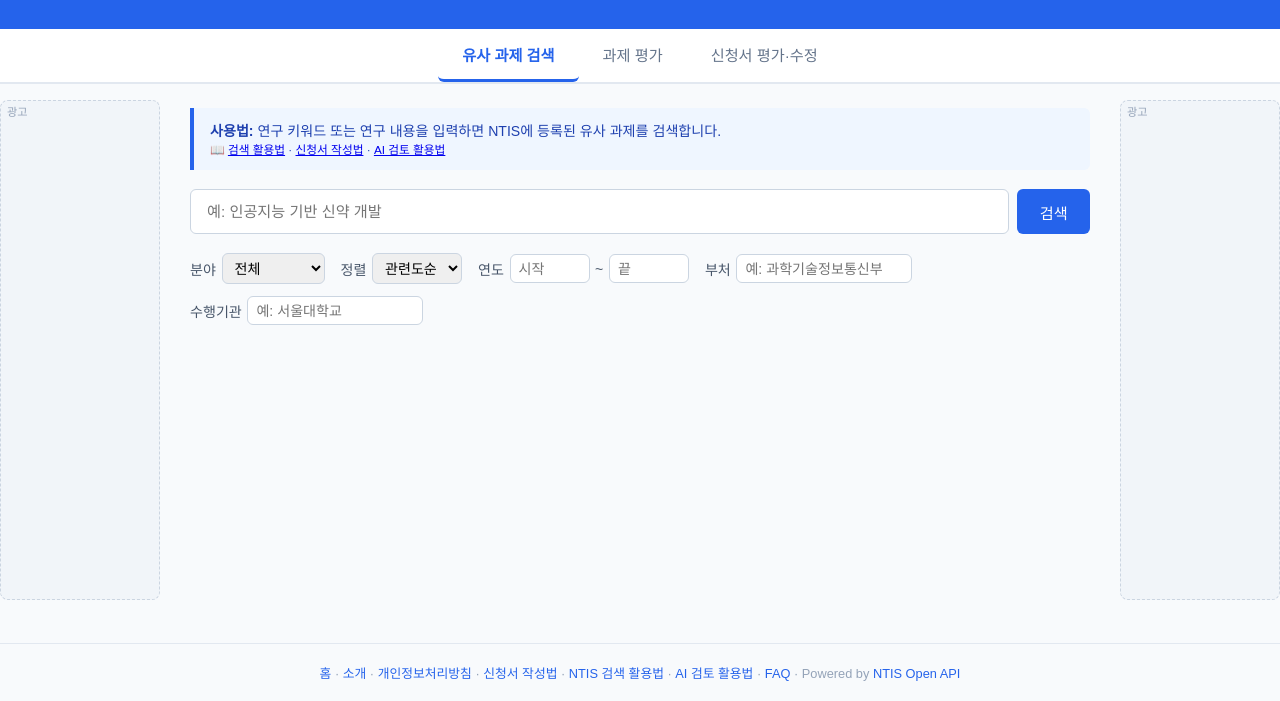
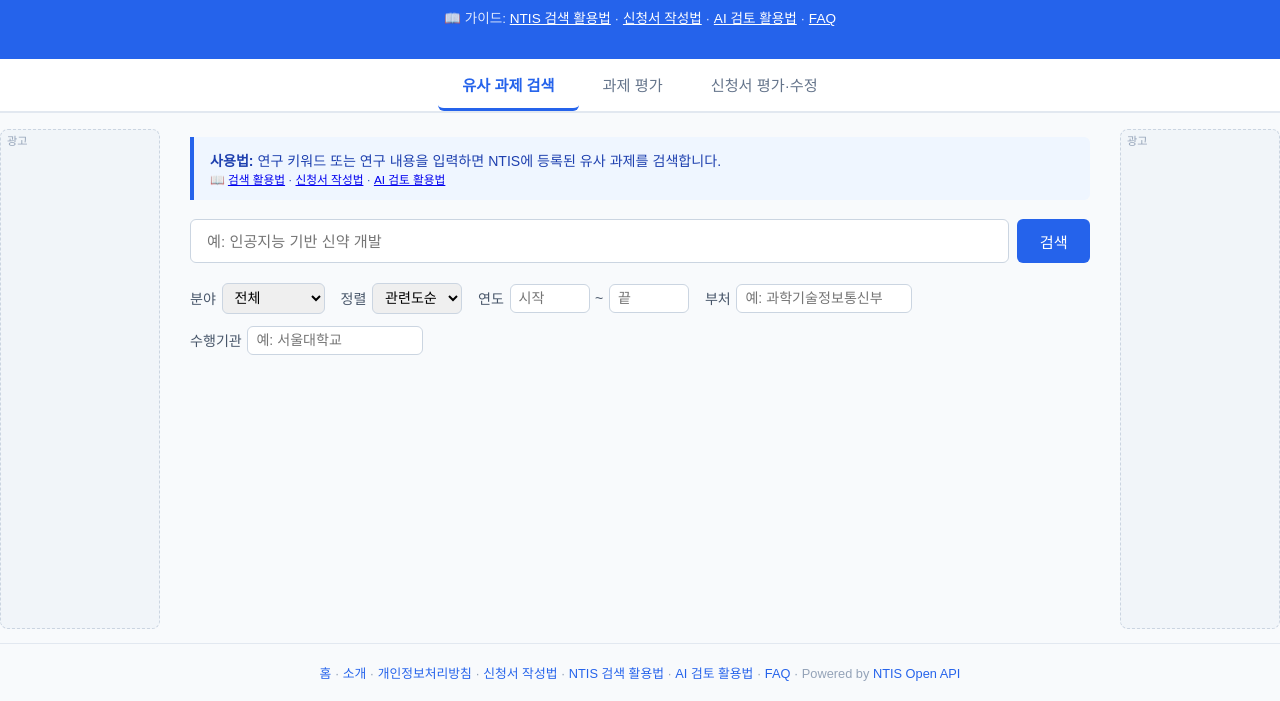
Before and after one commit to sungwooan4930/ntis-research-helper, a website: page public/index.html in a window 1280 px wide. Shown: the part 99-800 px from the top of the page. Drawn offline with Linux system fonts and the light colour scheme.

Commit message:
feat: 헤더(제목 아래)에 가이드/FAQ 네비게이션 추가
Co-Authored-By: Claude Opus 4.8 <noreply@anthropic.com>

```diff
--- a/public/index.html
+++ b/public/index.html
@@ -32,6 +32,13 @@
   <header>
     <h1>NTIS 과제 도우미</h1>
     <p class="subtitle">NTIS 유사과제 검색 · AI 과제평가 · 신청서 리뷰</p>
+    <nav class="header-guide-links">
+      📖 가이드:
+      <a href="/guide-ntis-search.html">NTIS 검색 활용법</a> ·
+      <a href="/guide-proposal.html">신청서 작성법</a> ·
+      <a href="/guide-ai-review.html">AI 검토 활용법</a> ·
+      <a href="/faq.html">FAQ</a>
+    </nav>
   </header>
 
   <!-- 데모 배너 -->
--- a/public/style.css
+++ b/public/style.css
@@ -602,3 +602,18 @@ footer a:hover {
 }
 .pagination .page-btn:disabled { cursor: default; opacity: 0.5; }
 .pagination .page-btn.active:disabled { opacity: 1; }
+
+/* ===== 헤더 가이드 네비게이션 ===== */
+.header-guide-links {
+  margin-top: 0.6rem;
+  font-size: 0.85rem;
+  color: rgba(255, 255, 255, 0.85);
+}
+.header-guide-links a {
+  color: #fff;
+  text-decoration: underline;
+  white-space: nowrap;
+}
+.header-guide-links a:hover {
+  color: #e0ecff;
+}
```
